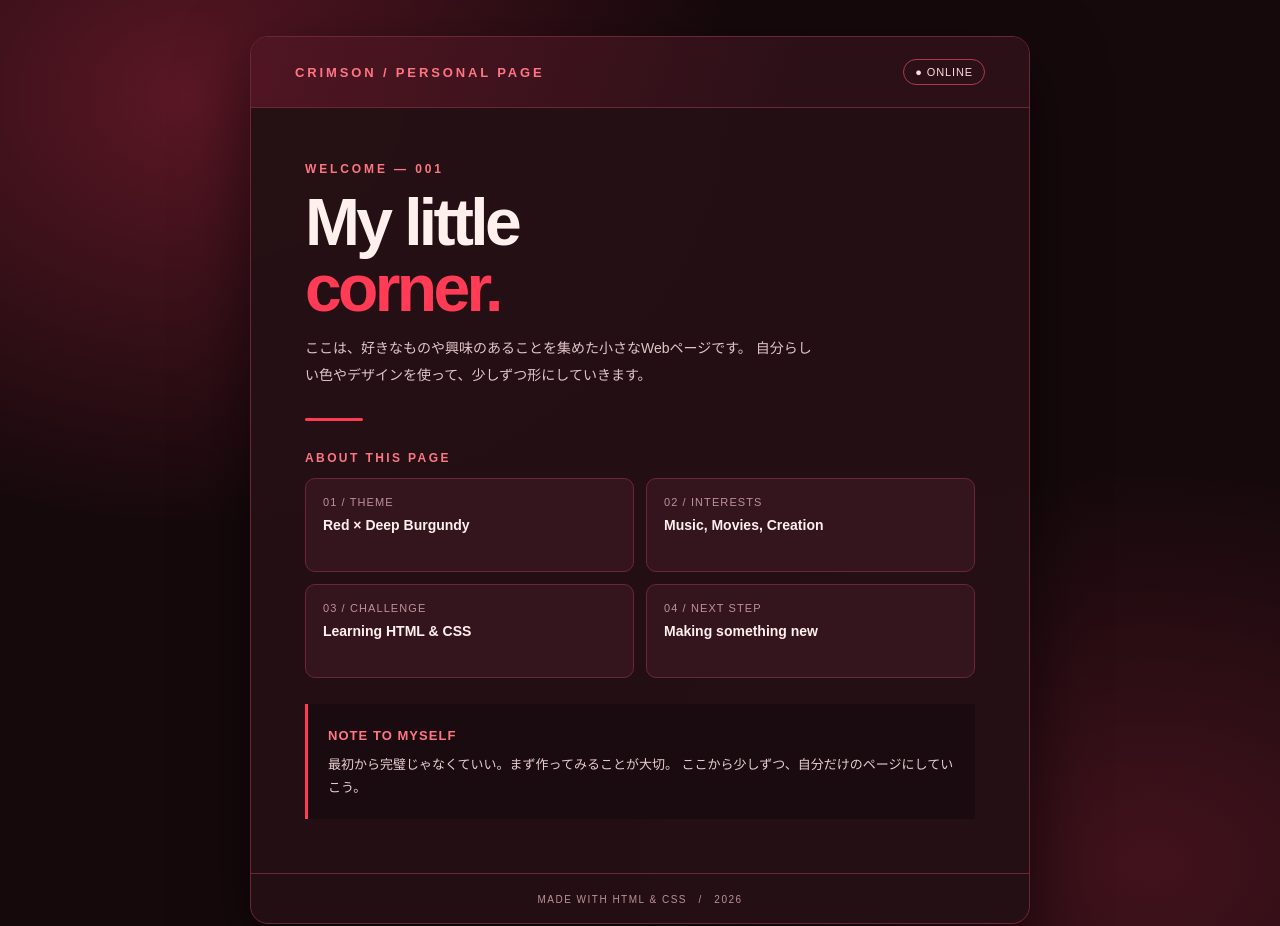
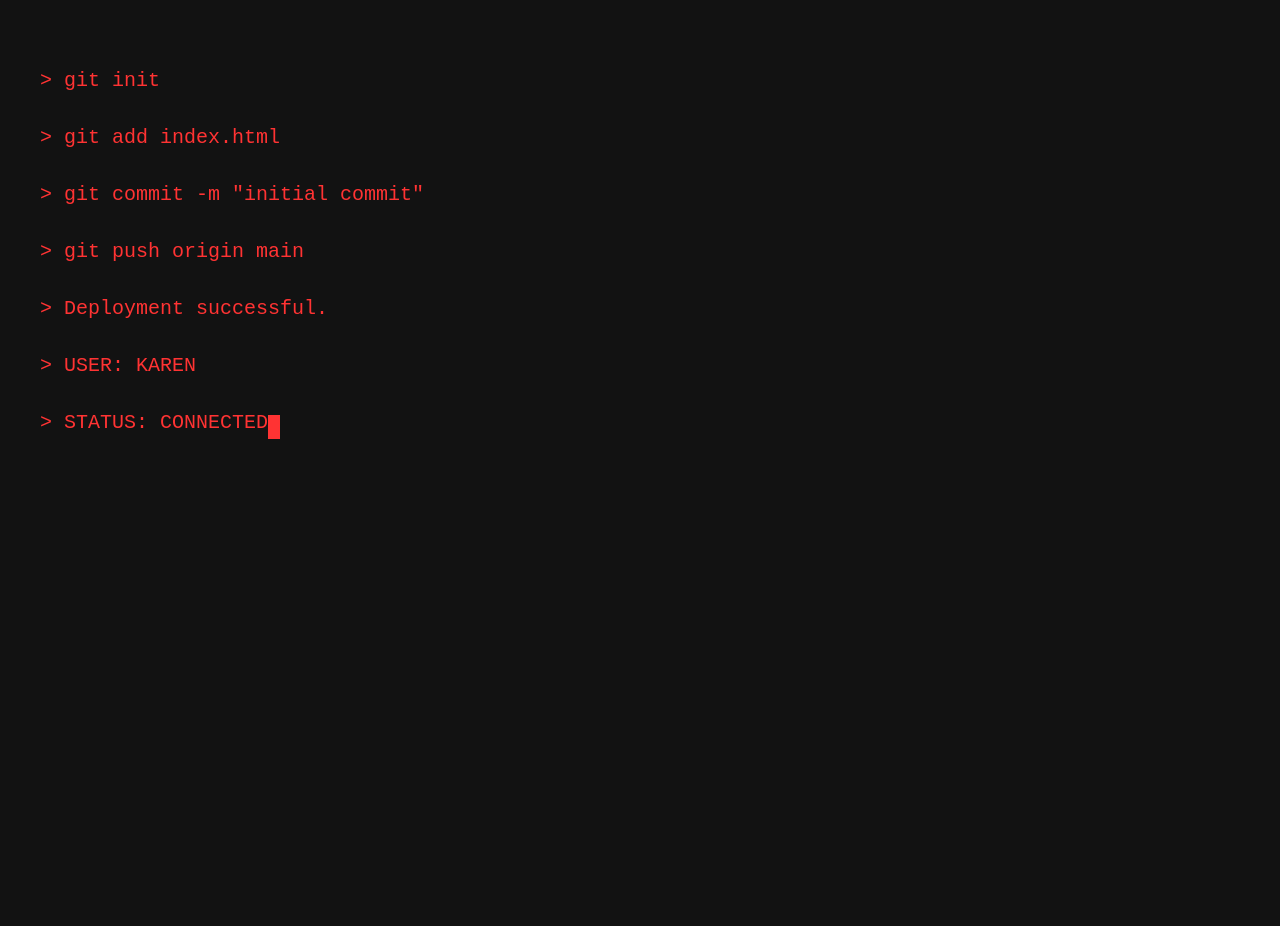
Before and after one commit to yokoik904-ux/test_app1, a plain HTML site: page index.html in a window 1280 px wide. Shown: the top 926 px of the page. After the commit the page ends 800 px from the top, so only its background shows below. Drawn offline with Linux system fonts and the light colour scheme.

Commit message:
Update index.html

```diff
--- a/index.html
+++ b/index.html
@@ -4,215 +4,54 @@
 <head>
 <meta charset="UTF-8">
 <meta name="viewport" content="width=device-width, initial-scale=1.0">
-  <title>CRIMSON / My Web Space</title>
+<title>Terminal Sandbox</title>
+
 <style>
-    :root {
-      --background: #16090c;
-      --surface: #241014;
-      --surface-light: #35151d;
-      --red: #ff3b55;
-      --red-soft: #ff7585;
-      --text: #fff0ed;
-      --muted: #bd9298;
-      --line: #6d2635;
+body {
+    background-color: #121212;
+    color: #ff3333;
+    font-family: "Courier New", monospace;
+    padding: 2rem;
+    line-height: 1.6;
 }
 
-    * { box-sizing: border-box; }
-
-    body {
-      margin: 0;
-      min-height: 100vh;
-      padding: 36px 18px;
-      display: grid;
-      place-items: center;
-      color: var(--text);
-      background:
-        radial-gradient(ellipse at 15% 10%, #5b1725 0, transparent 35%),
-        radial-gradient(ellipse at 90% 90%, #42121c 0, transparent 32%),
-        var(--background);
-      font-family: Arial, "Noto Sans JP", sans-serif;
+p {
+    margin: 25px 0;
+    font-size: 20px;
 }
 
-    .page {
-      width: min(780px, 100%);
-      overflow: hidden;
-      border: 1px solid var(--line);
-      border-radius: 18px;
-      background: rgba(36, 16, 20, .96);
-      box-shadow: 0 24px 70px #0009;
+.cursor {
+    display: inline-block;
+    width: 12px;
+    height: 1.2em;
+    background: #ff3333;
+    vertical-align: bottom;
+    animation: blink 1s step-end infinite;
 }
 
-    header {
-      padding: 22px clamp(22px, 5vw, 44px);
-      display: flex;
-      align-items: center;
-      justify-content: space-between;
-      gap: 16px;
-      border-bottom: 1px solid var(--line);
-      background: linear-gradient(110deg, #501522, #2b1017 72%);
+@keyframes blink {
+    50% {
+        opacity: 0;
     }
-
-    .brand {
-      font-size: 13px;
-      font-weight: 800;
-      letter-spacing: .22em;
-      color: var(--red-soft);
-    }
-
-    .status {
-      padding: 6px 11px;
-      border: 1px solid #a93a4c;
-      border-radius: 999px;
-      color: #ffd9dd;
-      font-size: 11px;
-      letter-spacing: .08em;
-    }
-
-    main { padding: clamp(28px, 6vw, 54px); }
-
-    .number {
-      color: var(--red-soft);
-      font-size: 12px;
-      font-weight: 700;
-      letter-spacing: .24em;
-    }
-
-    h1 {
-      margin: 13px 0 14px;
-      font-size: clamp(38px, 8vw, 66px);
-      line-height: 1;
-      letter-spacing: -.055em;
-    }
-
-    h1 span { color: var(--red); }
-
-    .lead {
-      max-width: 520px;
-      margin: 0;
-      color: #e2c5c8;
-      line-height: 1.9;
-      font-size: 14px;
-    }
-
-    .divider {
-      width: 58px;
-      height: 3px;
-      margin: 30px 0;
-      border-radius: 4px;
-      background: var(--red);
-    }
-
-    .section-title {
-      margin: 0 0 13px;
-      color: var(--red-soft);
-      font-size: 12px;
-      letter-spacing: .2em;
-    }
-
-    .profile {
-      display: grid;
-      grid-template-columns: 1fr 1fr;
-      gap: 12px;
-    }
-
-    .item {
-      min-height: 94px;
-      padding: 17px;
-      border: 1px solid var(--line);
-      border-radius: 10px;
-      background: var(--surface-light);
-    }
-
-    .item small {
-      display: block;
-      margin-bottom: 8px;
-      color: var(--muted);
-      font-size: 11px;
-      letter-spacing: .1em;
-    }
-
-    .item strong {
-      font-size: 14px;
-      font-weight: 600;
-    }
-
-    .message {
-      margin-top: 26px;
-      padding: 20px;
-      border-left: 3px solid var(--red);
-      background: #190b0f;
-      color: #e9cdd1;
-      font-size: 13px;
-      line-height: 1.8;
-    }
-
-    .message strong {
-      display: block;
-      margin-bottom: 5px;
-      color: var(--red-soft);
-      letter-spacing: .08em;
-    }
-
-    footer {
-      padding: 17px 24px;
-      border-top: 1px solid var(--line);
-      color: var(--muted);
-      font-size: 10px;
-      letter-spacing: .15em;
-      text-align: center;
-    }
-
-    @media (max-width: 520px) {
-      .profile { grid-template-columns: 1fr; }
-      header { align-items: flex-start; flex-direction: column; }
 }
 </style>
 </head>
+
 <body>
-  <div class="page">
-    <header>
-      <div class="brand">CRIMSON / PERSONAL PAGE</div>
-      <div class="status">● ONLINE</div>
-    </header>
 
-    <main>
-      <div class="number">WELCOME — 001</div>
-      <h1>My little<br><span>corner.</span></h1>
-      <p class="lead">
-        ここは、好きなものや興味のあることを集めた小さなWebページです。
-        自分らしい色やデザインを使って、少しずつ形にしていきます。
-      </p>
+<p>&gt; git init</p>
 
-      <div class="divider"></div>
+<p>&gt; git add index.html</p>
 
-      <h2 class="section-title">ABOUT THIS PAGE</h2>
-      <div class="profile">
-        <div class="item">
-          <small>01 / THEME</small>
-          <strong>Red × Deep Burgundy</strong>
-        </div>
-        <div class="item">
-          <small>02 / INTERESTS</small>
-          <strong>Music, Movies, Creation</strong>
-        </div>
-        <div class="item">
-          <small>03 / CHALLENGE</small>
-          <strong>Learning HTML & CSS</strong>
-        </div>
-        <div class="item">
-          <small>04 / NEXT STEP</small>
-          <strong>Making something new</strong>
-        </div>
-      </div>
+<p>&gt; git commit -m "initial commit"</p>
 
-      <div class="message">
-        <strong>NOTE TO MYSELF</strong>
-        最初から完璧じゃなくていい。まず作ってみることが大切。
-        ここから少しずつ、自分だけのページにしていこう。
-      </div>
-    </main>
+<p>&gt; git push origin main</p>
 
-    <footer>MADE WITH HTML & CSS　/　2026</footer>
-  </div>
+<p>&gt; Deployment successful.</p>
+
+<p>&gt; USER: KAREN</p>
+
+<p>&gt; STATUS: CONNECTED<span class="cursor"></span></p>
+
 </body>
 </html>
```
Lines whose indentation alone changed are shown as unchanged.
